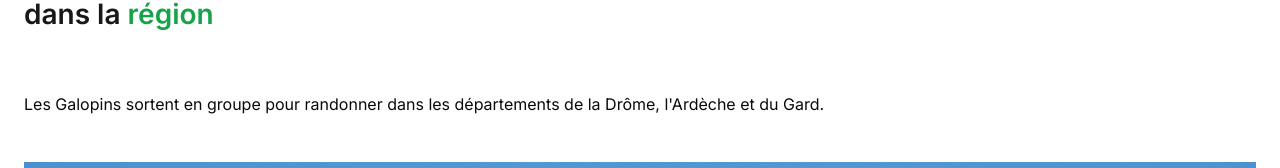
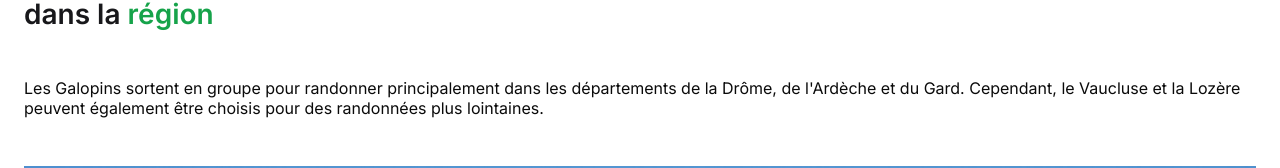
Before and after one commit to SebastienLaurentt/Galopins-Next-V2, a Next.js app: page / in a window 1280 px wide. Shown: the part 729-897 px from the top of the page. Built offline with nearby package versions, Linux system fonts and the light colour scheme.

Commit message:
update content in area section

```diff
--- a/app/page.tsx
+++ b/app/page.tsx
@@ -42,8 +42,7 @@ export default function Home() {
         />
         <div className="mb-12">
           <p>
-            Les Galopins sortent en groupe pour randonner dans les départements
-            de la Drôme, l'Ardèche et du Gard.
+            Les Galopins sortent en groupe pour randonner principalement dans les départements de la Drôme, de l&apos;Ardèche et du Gard. Cependant, le Vaucluse et la Lozère peuvent également être choisis pour des randonnées plus lointaines.
           </p>
         </div>
         <div>
@@ -85,7 +84,7 @@ export default function Home() {
         <div className="mb-12">
           <p>
             Les Galopins sortent en groupe pour randonner dans les départements
-            de la Drôme, l'Ardèche et du Gard.
+            de la Drôme, l&rsquo;Ardèche et du Gard.
           </p>
         </div>
         <div>
--- a/components/SectionHeader/SectionHeader.tsx
+++ b/components/SectionHeader/SectionHeader.tsx
@@ -12,7 +12,7 @@ const SectionHeader: React.FC<SectionHeaderProps> = ({
   titleDescription,
 }) => {
   return (
-    <div className="max-w-[320px] mb-16">
+    <div className="max-w-[320px] mb-12">
       <h2>
         {title} <span className="text-accent">{titleHighlight}</span>
       </h2>
```
